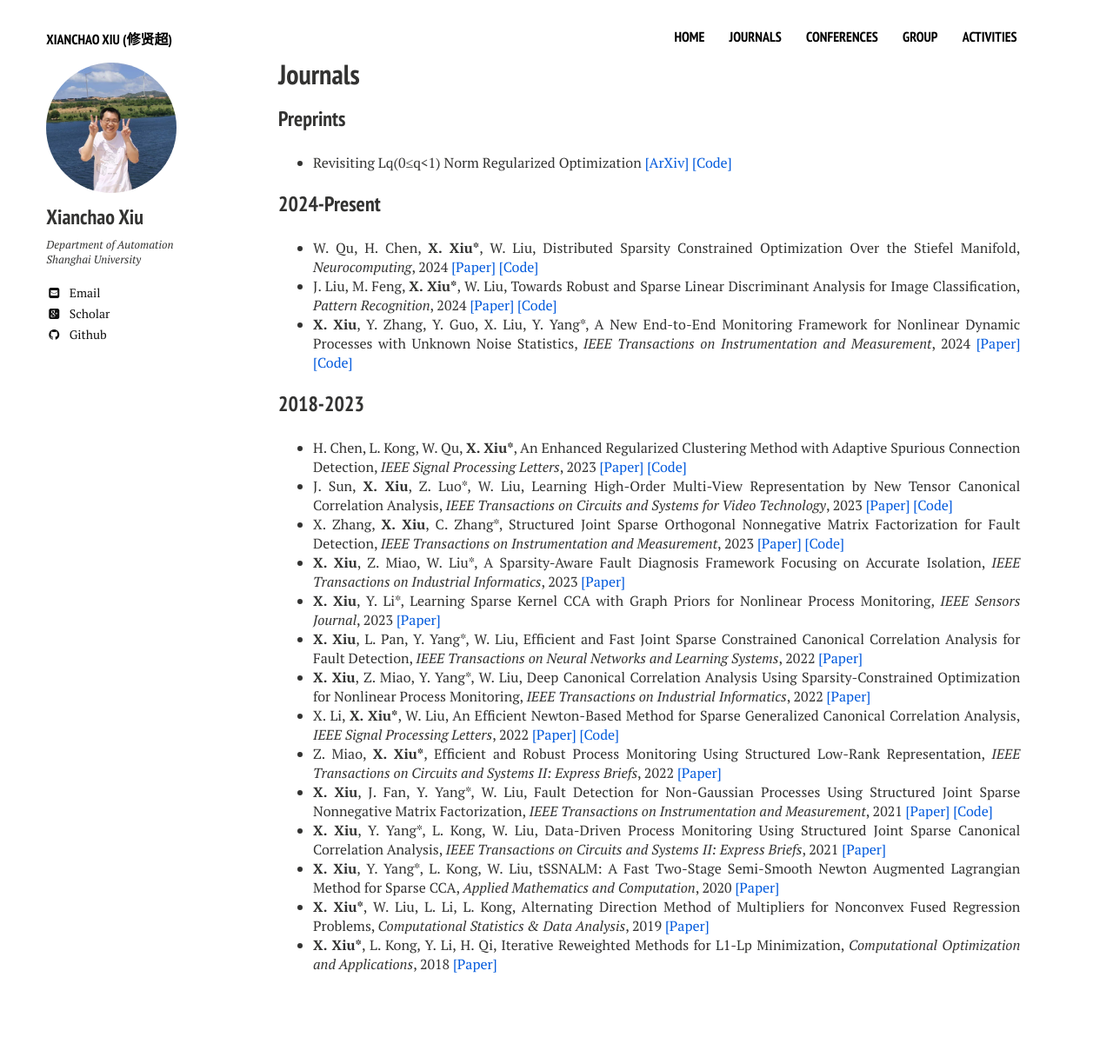
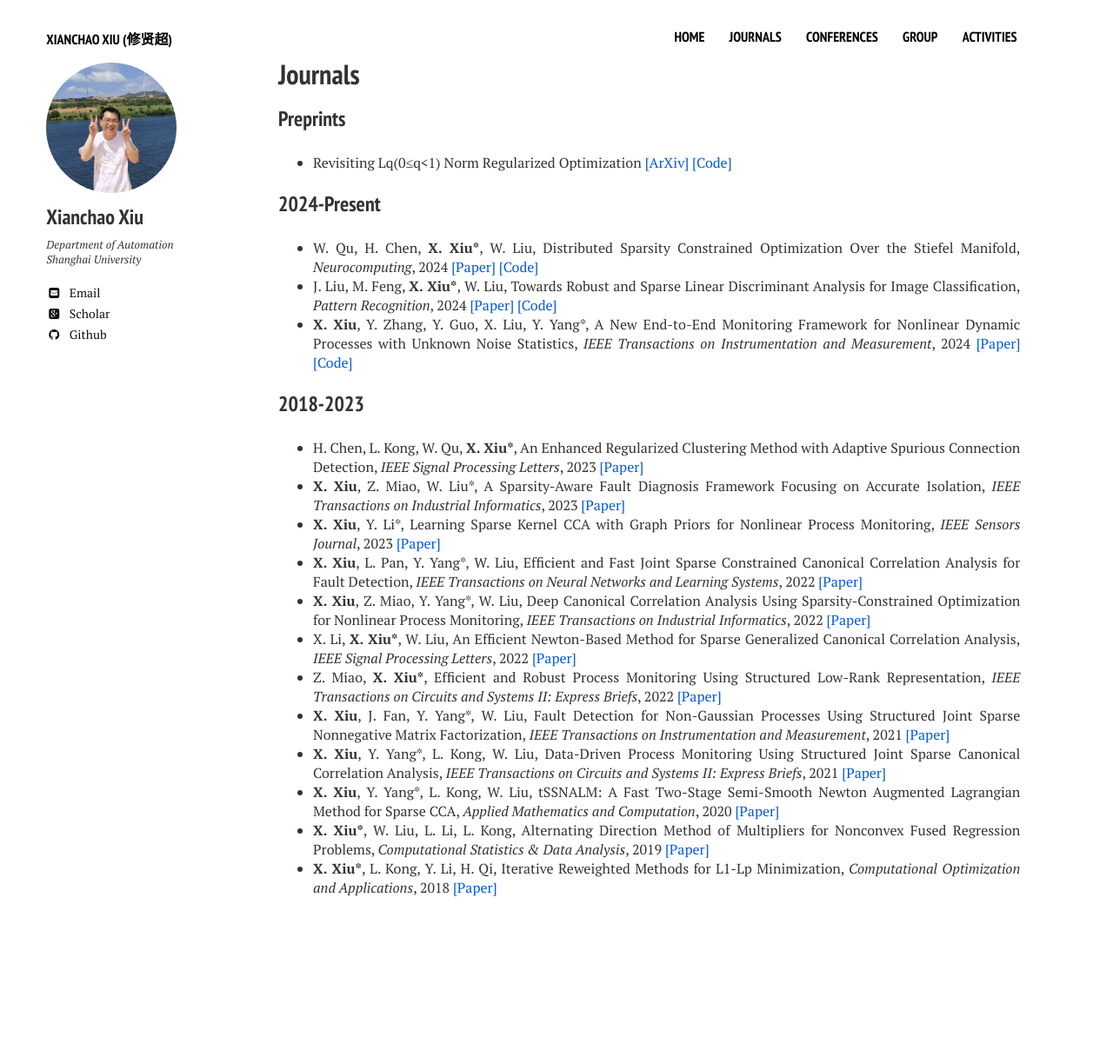
Before and after one commit to xianchaoxiu/xianchaoxiu.github.io, a Jekyll site: the page built from journals/index.md, in a window 1280 px wide. Shown: the whole page at 87% size. Built offline with Jekyll 4.4.1, drawn with Linux system fonts in a browser that asks for light colours; nearby versions of some CDN libraries; after the commit the page ends 1128 px from its top, so only the background shows below that.

Commit message:
Update index.md

```diff
--- a/journals/index.md
+++ b/journals/index.md
@@ -16,16 +16,14 @@ share: false
 * <b>X. Xiu</b>, Y. Zhang, Y. Guo, X. Liu, Y. Yang*, A New End-to-End Monitoring Framework for Nonlinear Dynamic Processes with Unknown Noise Statistics, <i>IEEE Transactions on Instrumentation and Measurement</i>, 2024 <a href="https://ieeexplore.ieee.org/document/10464356" class="textlink" target="_blank">[Paper]</a> <a href="https://github.com/xianchaoxiu/2024-TIM-DRNN" class="textlink" target="_blank">[Code]</a> <br>
 
 ### 2018-2023
-* H. Chen, L. Kong, W. Qu, <b>X. Xiu*</b>, An Enhanced Regularized Clustering Method with Adaptive Spurious Connection Detection, <i>IEEE Signal Processing Letters</i>, 2023 <a href="https://ieeexplore.ieee.org/document/10252040" class="textlink" target="_blank">[Paper]</a> <a href="https://github.com/xianchaoxiu/2023-SPL-ERC" class="textlink" target="_blank">[Code]</a> <br>
-* J. Sun, <b>X. Xiu</b>, Z. Luo*, W. Liu, Learning High-Order Multi-View Representation by New Tensor Canonical Correlation Analysis, <i>IEEE Transactions on Circuits and Systems for Video Technology</i>, 2023 <a href="https://ieeexplore.ieee.org/document/10091146" class="textlink" target="_blank">[Paper]</a> <a href="https://github.com/xianchaoxiu/2023-TCSVT-TCCA" class="textlink" target="_blank">[Code]</a> <br>
-* X. Zhang, <b>X. Xiu</b>, C. Zhang*, Structured Joint Sparse Orthogonal Nonnegative Matrix Factorization for Fault Detection, <i>IEEE Transactions on Instrumentation and Measurement</i>, 2023 <a href="https://ieeexplore.ieee.org/abstract/document/10036023" class="textlink" target="_blank">[Paper]</a> <a href="https://github.com/xianchaoxiu/2023-TIM-SJSONMF" class="textlink" target="_blank">[Code]</a> <br>
+* H. Chen, L. Kong, W. Qu, <b>X. Xiu*</b>, An Enhanced Regularized Clustering Method with Adaptive Spurious Connection Detection, <i>IEEE Signal Processing Letters</i>, 2023 <a href="https://ieeexplore.ieee.org/document/10252040" class="textlink" target="_blank">[Paper]</a>  <br>
 * <b>X. Xiu</b>, Z. Miao, W. Liu*, A Sparsity-Aware Fault Diagnosis Framework Focusing on Accurate Isolation, <i>IEEE Transactions on Industrial Informatics</i>, 2023 <a href="https://ieeexplore.ieee.org/document/9788040" class="textlink" target="_blank">[Paper]</a> <br>
 * <b>X. Xiu</b>, Y. Li*, Learning Sparse Kernel CCA with Graph Priors for Nonlinear Process Monitoring, <i>IEEE Sensors Journal</i>, 2023 <a href="https://ieeexplore.ieee.org/document/10050438" class="textlink" target="_blank">[Paper]</a> <br>
 * <b>X. Xiu</b>, L. Pan, Y. Yang*, W. Liu, Efficient and Fast Joint Sparse Constrained Canonical Correlation Analysis for Fault Detection, <i>IEEE Transactions on Neural Networks and Learning Systems</i>, 2022 <a href="https://ieeexplore.ieee.org/document/9887978" class="textlink" target="_blank">[Paper]</a> <br>
 * <b>X. Xiu</b>, Z. Miao, Y. Yang*, W. Liu, Deep Canonical Correlation Analysis Using Sparsity-Constrained Optimization for Nonlinear Process Monitoring, <i>IEEE Transactions on Industrial Informatics</i>, 2022 <a href="https://ieeexplore.ieee.org/document/9583864" class="textlink" target="_blank">[Paper]</a> <br>
-* X. Li, <b>X. Xiu*</b>, W. Liu, An Efficient Newton-Based Method for Sparse Generalized Canonical Correlation Analysis, <i>IEEE Signal Processing Letters</i>, 2022 <a href="https://ieeexplore.ieee.org/document/9619966" class="textlink" target="_blank">[Paper]</a> <a href="https://github.com/xianchaoxiu/2022-SPL-SCGCCA" class="textlink" target="_blank">[Code]</a> <br>
+* X. Li, <b>X. Xiu*</b>, W. Liu, An Efficient Newton-Based Method for Sparse Generalized Canonical Correlation Analysis, <i>IEEE Signal Processing Letters</i>, 2022 <a href="https://ieeexplore.ieee.org/document/9619966" class="textlink" target="_blank">[Paper]</a>  <br>
 * Z. Miao, <b>X. Xiu*</b>, Efficient and Robust Process Monitoring Using Structured Low-Rank Representation, <i>IEEE Transactions on Circuits and Systems II: Express Briefs</i>, 2022 <a href="https://ieeexplore.ieee.org/document/9745488" class="textlink" target="_blank">[Paper]</a> <br>
-* <b>X. Xiu</b>, J. Fan, Y. Yang*, W. Liu, Fault Detection for Non-Gaussian Processes Using Structured Joint Sparse Nonnegative Matrix Factorization, <i>IEEE Transactions on Instrumentation and Measurement</i>, 2021 <a href="https://ieeexplore.ieee.org/document/9381237" class="textlink" target="_blank">[Paper]</a>  <a href="https://github.com/xianchaoxiu/2021-TIM-SJSNMF" class="textlink" target="_blank">[Code]</a> <br>
+* <b>X. Xiu</b>, J. Fan, Y. Yang*, W. Liu, Fault Detection for Non-Gaussian Processes Using Structured Joint Sparse Nonnegative Matrix Factorization, <i>IEEE Transactions on Instrumentation and Measurement</i>, 2021 <a href="https://ieeexplore.ieee.org/document/9381237" class="textlink" target="_blank">[Paper]</a> <br>
 * <b>X. Xiu</b>, Y. Yang*, L. Kong, W. Liu, Data-Driven Process Monitoring Using Structured Joint Sparse Canonical Correlation Analysis, <i>IEEE Transactions on Circuits and Systems II: Express Briefs</i>, 2021 <a href="https://ieeexplore.ieee.org/document/9068308" class="textlink" target="_blank">[Paper]</a> <br>
 * <b>X. Xiu</b>, Y. Yang*, L. Kong, W. Liu, tSSNALM: A Fast Two-Stage Semi-Smooth Newton Augmented Lagrangian Method for Sparse CCA, <i>Applied Mathematics and Computation</i>, 2020 <a href="https://www.sciencedirect.com/science/article/pii/S0096300320302411?via%3Dihub" class="textlink" target="_blank">[Paper]</a> <br>
 * <b>X. Xiu*</b>, W. Liu, L. Li, L. Kong, Alternating Direction Method of Multipliers for Nonconvex Fused Regression Problems, <i>Computational Statistics & Data Analysis</i>, 2019 <a href="https://www.sciencedirect.com/science/article/abs/pii/S0167947319300039" class="textlink" target="_blank">[Paper]</a> <br>
```
